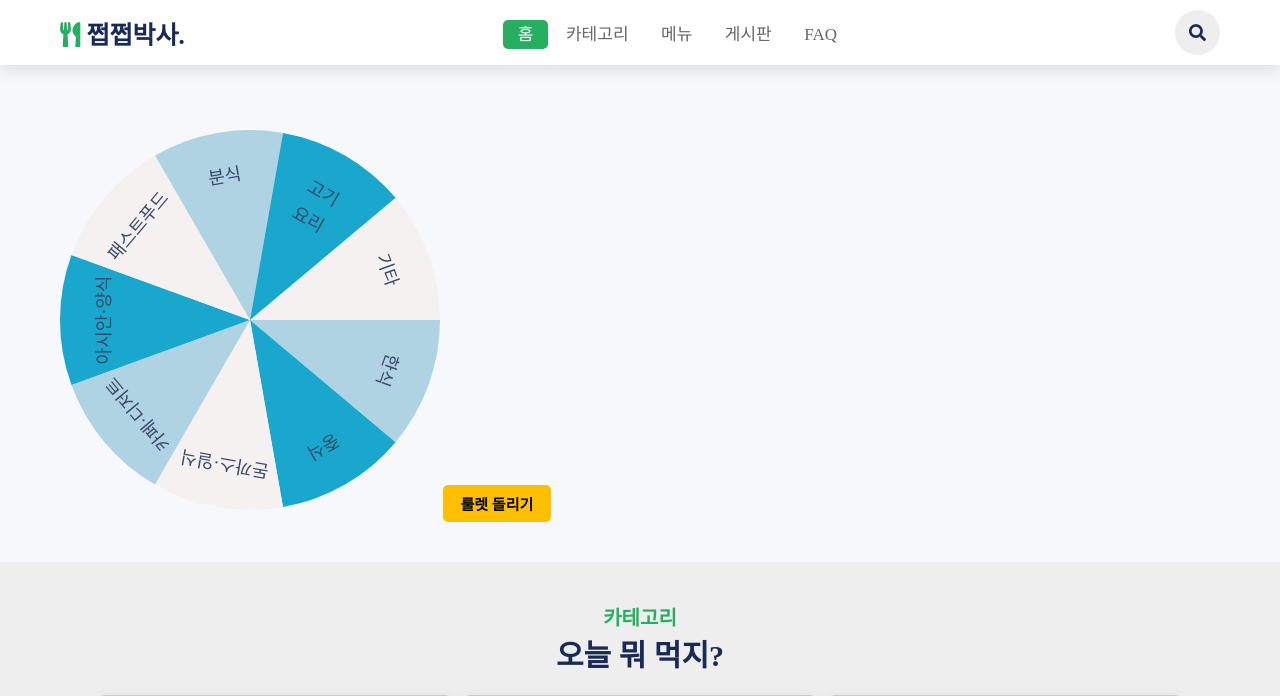
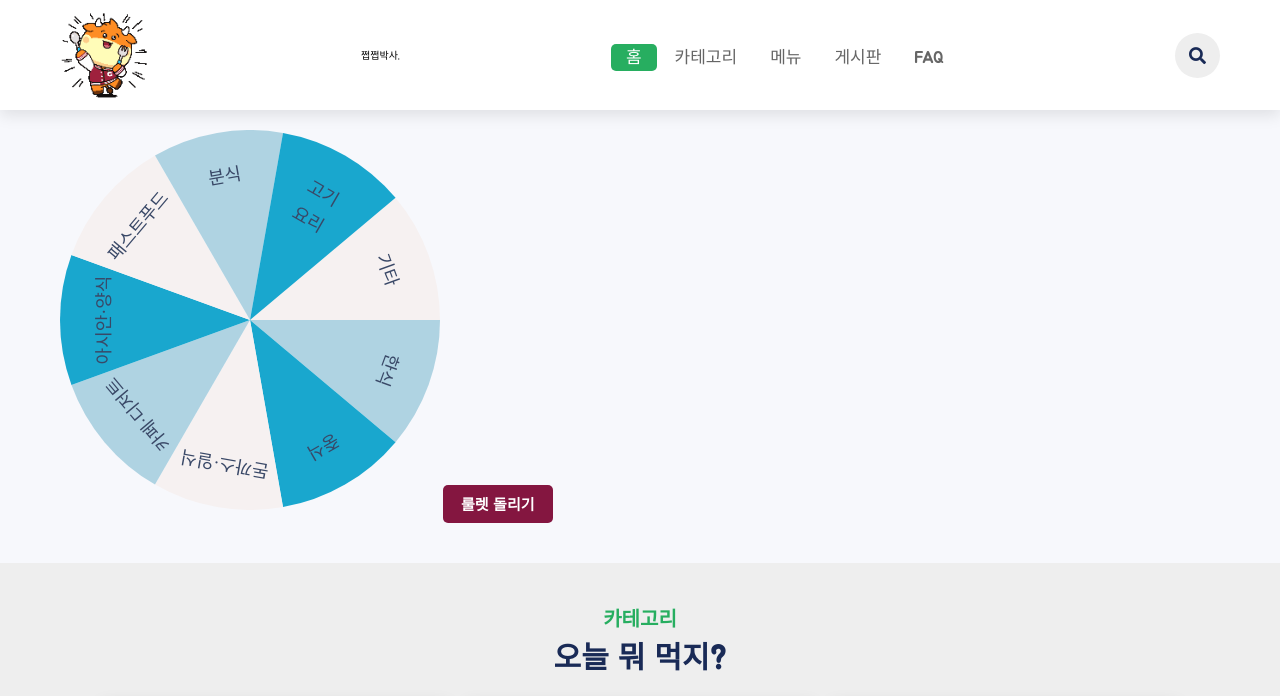
Before and after one commit to gimmetype/Opensource-Project-Basic, a Django app: page / in a window 1280 px wide. Shown: the top 696 px of the page. Run offline with Django 4.2, Linux system fonts and the light colour scheme.

Commit message:
change button and main website.html

```diff
--- a/food/static/style.css
+++ b/food/static/style.css
@@ -1,5 +1,6 @@
 @import url('https://fonts.googleapis.com/css2?family=Nunito:wght@200;300;400;600;700&display=swap');
 @import url('https://fonts.googleapis.com/css2?family=Jua&display=swap');
+
 
 :root{
     --green:#27ae60;
@@ -54,7 +55,7 @@ section{
     display: inline-block;
     font-size: 1.7rem;
     color:#fff;
-    background: var(--black);
+    background: #841640;
     border-radius: .5rem;
     cursor: pointer;
     padding:.8rem 3rem;
@@ -607,7 +608,7 @@ header .flex .icons #menu-bars{
 
 @import url("https://cdn.jsdelivr.net/gh/orioncactus/pretendard/dist/web/static/pretendard.css");
 * {
-    font-family: Pretendard;
+    font-family: 'Jua', sans-serif;
 }
 
 body {
@@ -615,14 +616,16 @@ body {
 }
 
 canvas {
-  transition: 2s;
+    transition: 2s;
 }
 
 button {
-  background: #febf00;
+  color: #ffffff;
+  background: #841640;
   margin-top: 1rem;
   padding: .8rem 1.8rem;
   border: none;
+  font-family: 'Jua', sans-serif;
   font-size: 1.5rem;
   font-weight: bold;
   border-radius: 5px;
--- a/food/templates/foodoctor/index.html
+++ b/food/templates/foodoctor/index.html
@@ -26,7 +26,7 @@
 
     <section class="flex">
 
-        <a href="#" class="logo"><i class="fas fa-utensils"></i> 쩝쩝박사.</a>
+        <img src= "{% static './images/logo.png' %}" width="90px" height="90px"></i> 쩝쩝박사.</imga>
 
         <nav class="navbar">
             <a class="active" href="#home">홈</a>
```
